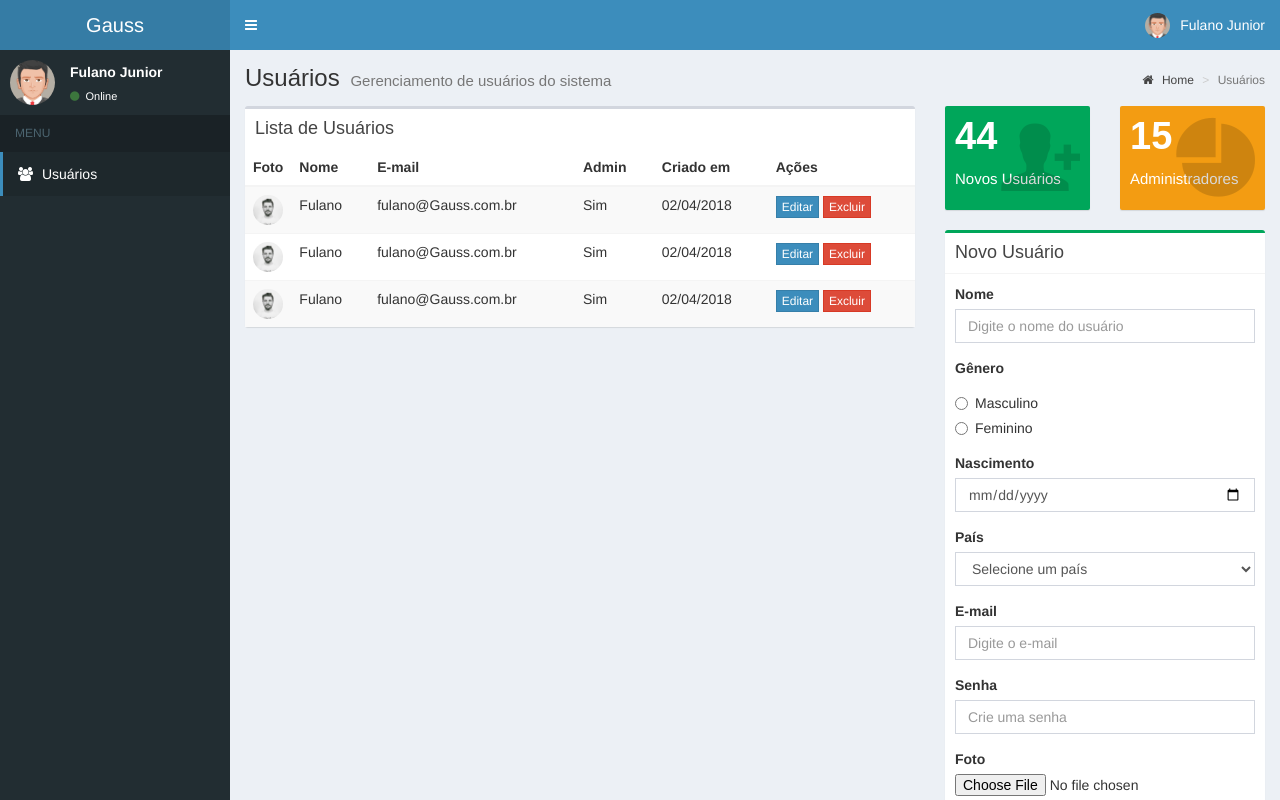
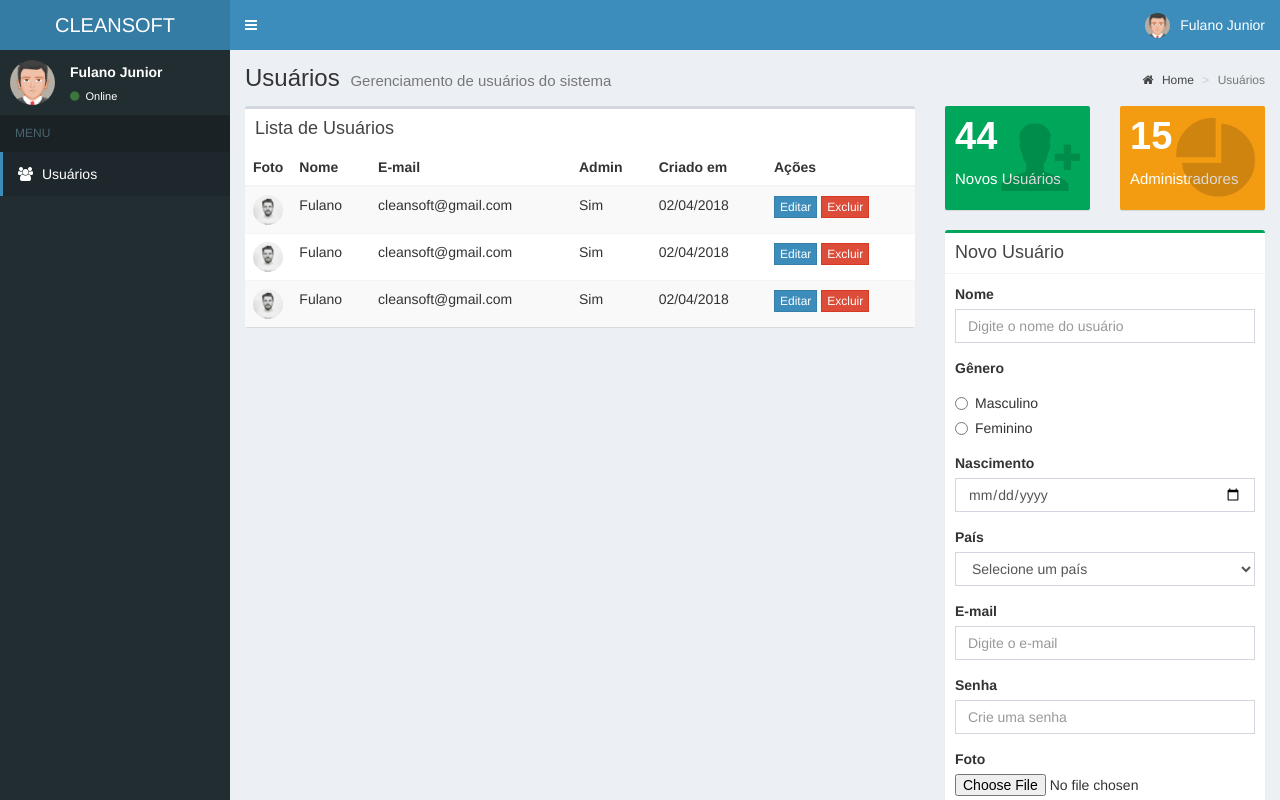
Before and after one commit to JoaquimMateus0404/projecto-usuarios-javascript, a plain HTML site: page index.html in a window 1280 px wide. Drawn offline with Linux system fonts and the light colour scheme; files whose address does not match are found by name.

Commit message:
Atualiza referências de "Gauss" para "CleanSoft" no index.html

```diff
--- a/index.html
+++ b/index.html
@@ -3,7 +3,7 @@
 <head>
   <meta charset="utf-8">
   <meta http-equiv="X-UA-Compatible" content="IE=edge">
-  <title>Usuários - Gauss</title>
+  <title>Usuários - CleanSoft</title>
   <meta content="width=device-width, initial-scale=1, maximum-scale=1, user-scalable=no" name="viewport">
   <link rel="stylesheet" href="bower_components/bootstrap/dist/css/bootstrap.min.css">
   <link rel="stylesheet" href="bower_components/font-awesome/css/font-awesome.min.css">
@@ -21,9 +21,9 @@
     <!-- Logo -->
     <a href="index2.html" class="logo">
       <!-- mini logo for sidebar mini 50x50 pixels -->
-      <span class="logo-mini">Gauss</span>
+      <span class="logo-mini">CLEANSOFT</span>
       <!-- logo for regular state and mobile devices -->
-      <span class="logo-lg">Gauss</span>
+      <span class="logo-lg">CLEANSOFT</span>
     </a>
 
     <!-- Header Navbar -->
@@ -155,7 +155,7 @@
                   <tr>
                     <td><img src="dist/img/user1-128x128.jpg" alt="User Image" class="img-circle img-sm"></td>
                     <td>Fulano</td>
-                    <td>fulano@Gauss.com.br</td>
+                    <td>cleansoft@gmail.com</td>
                     <td>Sim</td>
                     <td>02/04/2018</td>
                     <td>
@@ -169,7 +169,7 @@
                       <img src="dist/img/user1-128x128.jpg" alt="User Image" class="img-circle img-sm">
                     </td>
                     <td>Fulano</td>
-                    <td>fulano@Gauss.com.br</td>
+                    <td>cleansoft@gmail.com</td>
                     <td>Sim</td>
                     <td>02/04/2018</td>
                     <td>
@@ -183,7 +183,7 @@
                       <img src="dist/img/user1-128x128.jpg" alt="User Image" class="img-circle img-sm">
                     </td>
                     <td>Fulano</td>
-                    <td>fulano@Gauss.com.br</td>
+                    <td>cleansoft@gmail.com</td>
                     <td>Sim</td>
                     <td>02/04/2018</td>
                     <td>
@@ -547,10 +547,10 @@
   <footer class="main-footer">
     <!-- To the right -->
     <div class="pull-right hidden-xs">
-      <a target="_blank" href="https://www.Gauss.com.br">Gauss</a>
+      <a target="_blank" href="https://www.CLEANSOFT.com.br">CLEANSOFT</a>
     </div>
     <!-- Default to the left -->
-    Projeto desenvolvido no curso online de JavaScript da Gauss Treinamentos.
+    Projeto desenvolvido no curso online de JavaScript da CLEANSOFT Treinamentos.
   </footer>
 
 </div>
```
